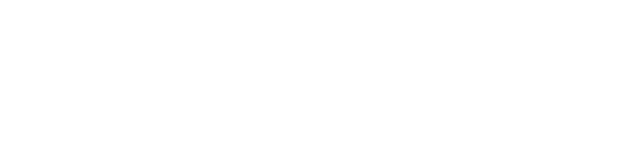
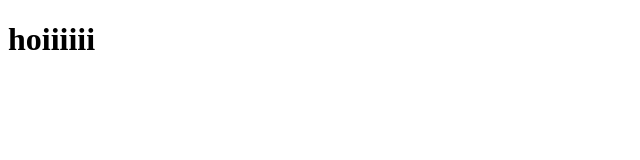
Before and after one commit to skybird59/learngit, a plain HTML site: page home.html in a window 1280 px wide. Shown: the whole page, without its empty margins (0-640 px from the left). Drawn offline with Linux system fonts and the light colour scheme.

Commit message:
2nd commi

```diff
--- a/home.html
+++ b/home.html
@@ -7,6 +7,6 @@
     <title>Document</title>
 </head>
 <body>
-
+    <h1>hoiiiiii</h1>
 </body>
 </html>
```
